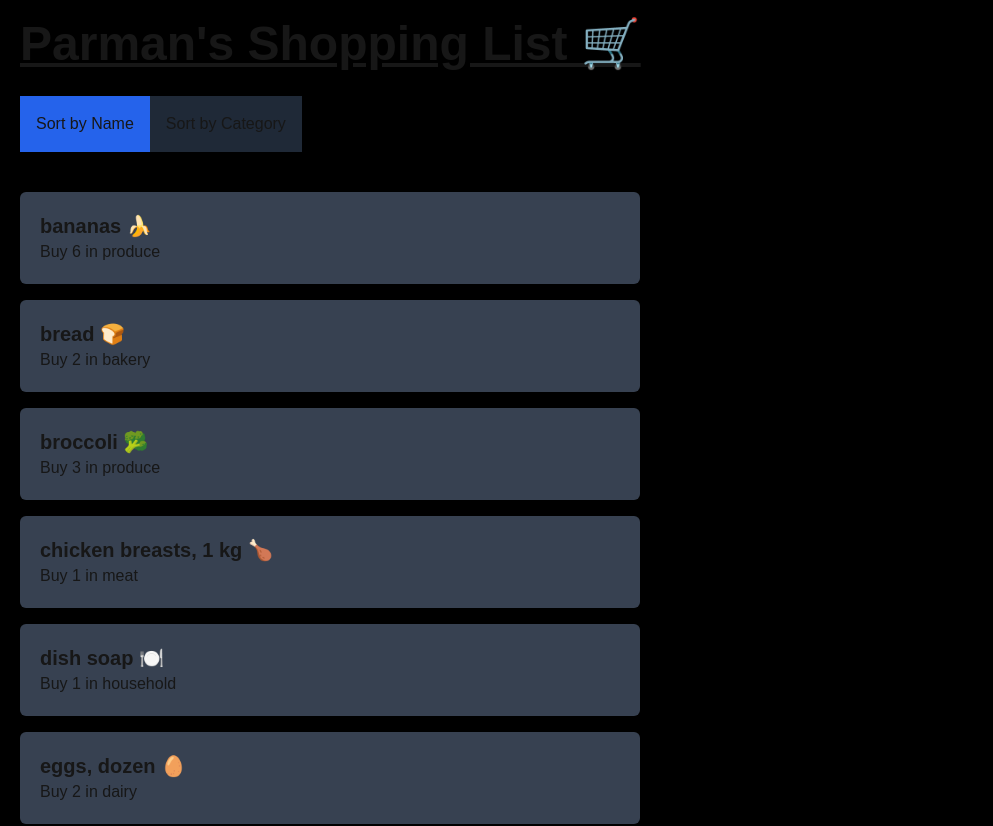
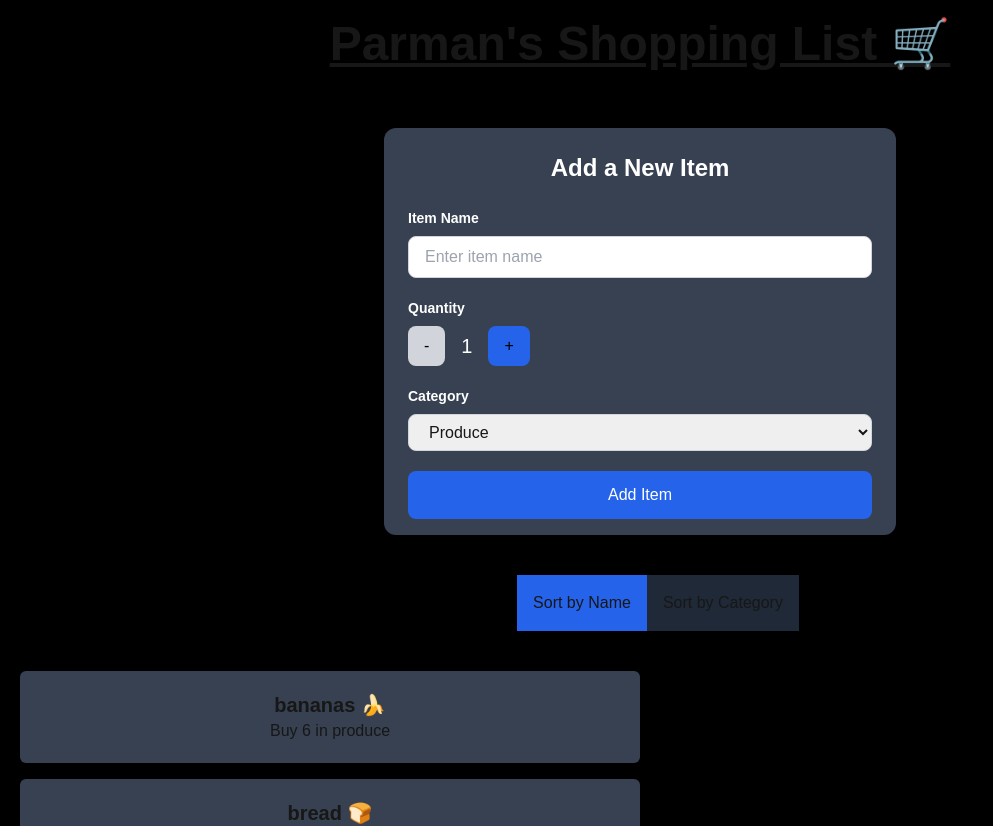
Before and after one commit to Parman-Sangha/cprg306-assignments, a Next.js app: page /week-7 in a window 1280 px wide. Shown: the top 826 px of the page, without its empty margins (0-993 px from the left). Built offline with nearby package versions, Linux system fonts and the light colour scheme.

Commit message:
week-7 done

```diff
--- a/app/week-7/item-list.js
+++ b/app/week-7/item-list.js
@@ -2,12 +2,11 @@
 
 import React, { useState } from "react";
 import Item from "./item";
-import items from "./items.json";
 
-export default function ItemList() {
+export default function ItemList({ items }) {
   const [sortBy, setSortBy] = useState("name");
 
-  const sortedItems = items.sort((a, b) =>
+  const sortedItems = [...items].sort((a, b) =>
     sortBy === "name"
       ? a.name.localeCompare(b.name)
       : a.category.localeCompare(b.category)
@@ -15,8 +14,7 @@ export default function ItemList() {
 
   return (
     <div>
-      {/* Sorting buttons */}
-      <div className="mb-10">
+      <div className="mb-10 pt-10 ps-9 text-center">
         <button
           className={`p-4 ${sortBy === "name" ? "bg-blue-600" : "bg-gray-800"}`}
           onClick={() => setSortBy("name")}
@@ -32,8 +30,6 @@ export default function ItemList() {
           Sort by Category
         </button>
       </div>
-
-      {/* Rendering sorted items */}
       <ul className="flex flex-col gap-4">
         {sortedItems.map((item) => (
           <Item
--- a/app/week-7/item.js
+++ b/app/week-7/item.js
@@ -1,6 +1,10 @@
+"use client";
+
+import React from "react";
+
 export default function Item({ name, quantity, category }) {
   return (
-    <li className="shadow-xl bg-gray-700 rounded-md w-1/2 p-5">
+    <li className="shadow-xl bg-gray-700 rounded-md w-1/2 p-5 text-center">
       <p className="font-bold text-xl">{name}</p>
       <p>
         Buy {quantity} in {category}
--- a/app/week-7/new-item.js
+++ b/app/week-7/new-item.js
@@ -1,72 +1,65 @@
 "use client";
-// Had to update week-4 code due to it not working with my form.
-import { useState } from "react";
 
-export default function AddNewItem() {
-  const CATEGORIES = [
+import React, { useState } from "react";
+
+export default function NewItem({ onAddItem }) {
+  const CATEGORY_OPTIONS = [
+    "Produce",
     "Dairy",
     "Bakery",
-    "Produce",
+    "Meat",
     "Frozen Foods",
-    "Meat",
+    "Canned Goods",
     "Dry Goods",
-    "Canned Goods",
     "Beverages",
     "Snacks",
     "Household",
     "Other",
   ];
 
-  const [itemName, setItemName] = useState("");
-  const [itemQuantity, setItemQuantity] = useState(1);
-  const [itemCategory, setItemCategory] = useState("Produce");
+  const [quantity, setQuantity] = useState(1);
+  const [name, setName] = useState("");
+  const [category, setCategory] = useState("Produce");
 
-  const increaseQuantity = () => {
-    if (itemQuantity < 20) {
-      setItemQuantity((prevQuantity) => prevQuantity + 1);
-    }
-  };
+  const increment = () => quantity < 20 && setQuantity(quantity + 1);
+  const decrement = () => quantity > 1 && setQuantity(quantity - 1);
 
-  const decreaseQuantity = () => {
-    if (itemQuantity > 1) {
-      setItemQuantity((prevQuantity) => prevQuantity - 1);
-    }
-  };
-
-  const handleFormSubmit = (e) => {
+  const handleSubmit = (e) => {
     e.preventDefault();
 
     const newItem = {
-      name: itemName,
-      quantity: itemQuantity,
-      category: itemCategory,
+      id: Math.random().toString(36).substring(2, 11),
+      name,
+      quantity,
+      category,
     };
 
-    console.log(newItem);
-    alert(`Item Added: ${itemQuantity} ${itemName} in ${itemCategory}`);
-
-    setItemName("");
-    setItemQuantity(1);
-    setItemCategory("Produce");
+    onAddItem(newItem);
+    setName("");
+    setQuantity(1);
+    setCategory("Produce");
   };
 
   return (
     <form
-      onSubmit={handleFormSubmit}
-      className="p-6 mt-8 mx-auto bg-white w-full max-w-lg rounded-xl shadow-xl"
+      onSubmit={handleSubmit}
+      className="p-6 mt-8 mx-auto bg-gray-700 w-full max-w-lg rounded-xl shadow-xl pb-4"
     >
-      <h2 className="text-2xl font-bold text-center mb-6 text-black">
+      <h2 className="text-2xl font-bold text-center mb-6 text-white">
         Add a New Item
       </h2>
 
       <div className="mb-5">
-        <label className="block text-sm font-semibold text-black mb-2">
+        <label
+          className="block text-sm font-semibold text-white
+         mb-2"
+        >
           Item Name
         </label>
         <input
           type="text"
-          value={itemName}
-          onChange={(e) => setItemName(e.target.value)}
+          value={name}
+          onChange={(e) => setName(e.target.value)}
           required
           placeholder="Enter item name"
           className="w-full px-4 py-2 border border-gray-300 rounded-lg focus:outline-none focus:ring-2 focus:ring-blue-400 text-black"
@@ -74,24 +67,24 @@ export default function AddNewItem() {
       </div>
 
       <div className="mb-5">
-        <label className="block text-sm font-semibold text-black mb-2">
+        <label className="block text-sm font-semibold text-white mb-2">
           Quantity
         </label>
         <div className="flex items-center space-x-4">
           <button
             type="button"
-            onClick={decreaseQuantity}
-            disabled={itemQuantity === 1}
-            className="bg-red-500 text-white px-4 py-2 rounded-lg disabled:bg-gray-300 transition duration-200"
+            onClick={decrement}
+            disabled={quantity === 1}
+            className="bg-red-500 text-black px-4 py-2 rounded-lg disabled:bg-gray-300"
           >
             -
           </button>
-          <span className="text-xl font-medium text-black">{itemQuantity}</span>
+          <span className="text-xl font-medium text-white">{quantity}</span>
           <button
             type="button"
-            onClick={increaseQuantity}
-            disabled={itemQuantity === 20}
-            className="bg-green-500 text-white px-4 py-2 rounded-lg disabled:bg-gray-300 transition duration-200"
+            onClick={increment}
+            disabled={quantity === 20}
+            className="bg-blue-600 text-black px-4 py-2 rounded-lg disabled:bg-gray-300"
           >
             +
           </button>
@@ -99,17 +92,17 @@ export default function AddNewItem() {
       </div>
 
       <div className="mb-5">
-        <label className="block text-sm font-semibold text-black mb-2">
+        <label className="block text-sm font-semibold text-white mb-2">
           Category
         </label>
         <select
-          value={itemCategory}
-          onChange={(e) => setItemCategory(e.target.value)}
+          value={category}
+          onChange={(e) => setCategory(e.target.value)}
           className="w-full px-4 py-2 border border-gray-300 rounded-lg focus:outline-none focus:ring-2 focus:ring-blue-400"
         >
-          {CATEGORIES.map((category) => (
-            <option key={category} value={category}>
-              {category}
+          {CATEGORY_OPTIONS.map((cat) => (
+            <option key={cat} value={cat}>
+              {cat}
             </option>
           ))}
         </select>
--- a/app/week-7/page.js
+++ b/app/week-7/page.js
@@ -1,12 +1,24 @@
+"use client";
+
+import React, { useState } from "react";
 import ItemList from "./item-list";
+import NewItem from "./new-item";
+import itemsData from "./items.json";
 
 export default function Page() {
+  const [items, setItems] = useState(itemsData);
+
+  const handleAddItem = (newItem) => {
+    setItems((prevItems) => [...prevItems, newItem]);
+  };
+
   return (
     <main className="p-5 bg-black">
-      <h1 className="font-bold text-5xl underline pb-7">
+      <h1 className="font-bold text-5xl underline pb-7 text-center">
         Parman's Shopping List 🛒
       </h1>
-      <ItemList />
+      <NewItem onAddItem={handleAddItem} />
+      <ItemList items={items} />
     </main>
   );
 }
```
